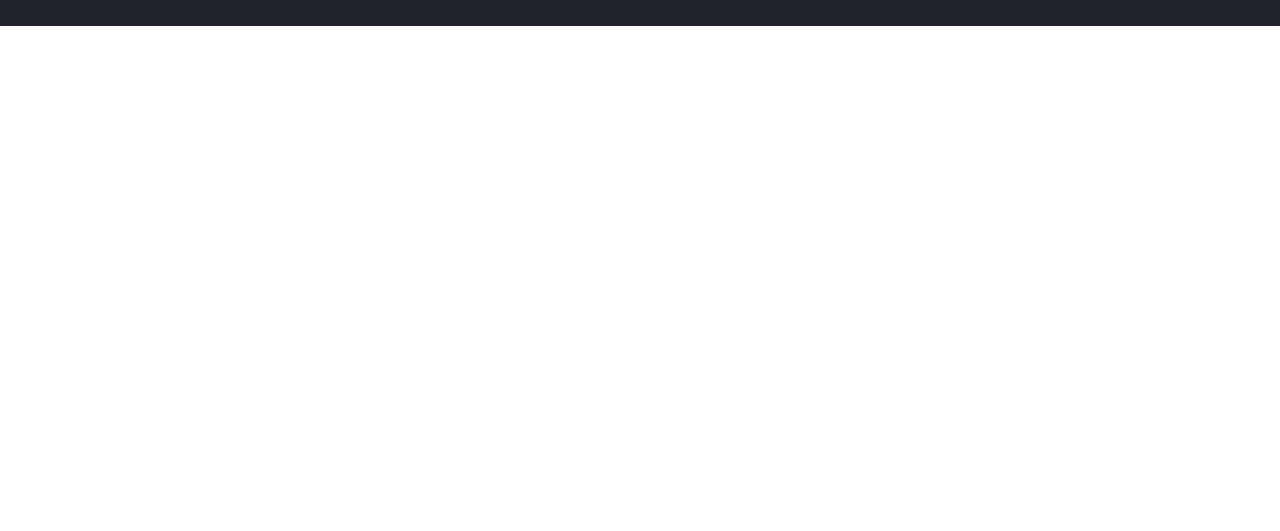
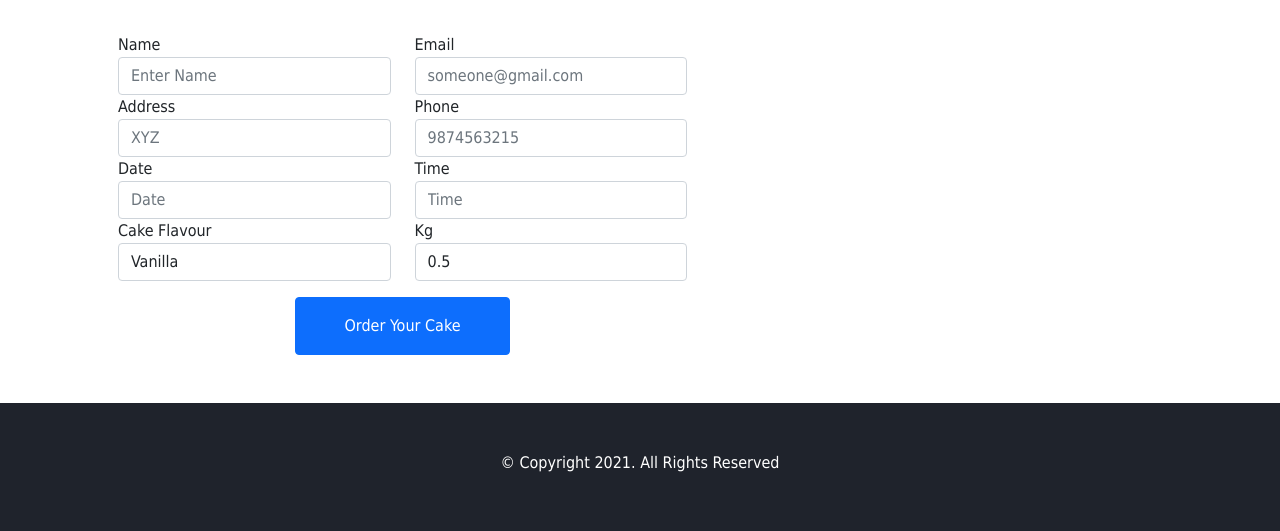
Before and after one commit to Nafi62742/Flour_To_Pastry, a plain HTML site: page Orders.html in a window 1280 px wide. Shown: the part 276-807 px from the top of the page. Drawn offline with Linux system fonts and the light colour scheme.

Commit message:
Orders Demo

```diff
--- a/Orders.html
+++ b/Orders.html
@@ -49,6 +49,106 @@
             </div>
             </div>
           </nav>
+
+
+
+          <div class="container">
+            <div class="row d-flex">
+                <div class="col-md-7 ftco-animate makereservation p-4 px-md-5 pb-md-5">
+                    <div class="heading-section ftco-animate mb-5 text-center">
+                        <span class="subheading">Order</span>
+                        <h2 class="mb-4">Your Cake</h2>
+                    </div>
+                    <form action="#">
+                        <div class="row">
+                            <div class="col-md-6">
+                                <div class="form-group">
+                                    <label for="">Name</label>
+                                    <input type="text" class="form-control" placeholder="Enter Name">
+                                </div>
+                            </div>
+                            <div class="col-md-6">
+                                <div class="form-group">
+                                    <label for="">Email</label>
+                                    <input type="email" class="form-control" placeholder="someone@gmail.com">
+                                </div>
+                            </div>
+                            <div class="col-md-6">
+                                <div class="form-group">
+                                    <label for="">Address</label>
+                                    <input type="text" class="form-control" placeholder="XYZ">
+                                </div>
+                            </div>
+                            <div class="col-md-6">
+                                <div class="form-group">
+                                    <label for="">Phone</label>
+                                    <input type="text" class="form-control" placeholder="9874563215">
+                                </div>
+                            </div>
+                            <div class="col-md-6">
+                                <div class="form-group">
+                                    <label for="">Date</label>
+                                    <input type="text" class="form-control" id="book_date" placeholder="Date">
+                                </div>
+                            </div>
+                            <div class="col-md-6">
+                                <div class="form-group">
+                                    <label for="">Time</label>
+                                    <input type="text" class="form-control" id="book_time" placeholder="Time">
+                                </div>
+                            </div>
+                            <div class="col-md-6">
+                                <div class="form-group">
+                                    <label for="">Cake Flavour</label>
+                                    <div class="select-wrap one-third">
+                                        <div class="icon"><span class="ios-ios-arrow-down"></span></div>
+                                        <select name="" id="" class="form-control">
+                                            <option value="">Vanilla</option>
+                                            <option value="">Chocolate</option>
+                                            <option value="">Blackforest</option>
+                                            <option value="">Blueberry</option>
+                                            <option value="">Mango</option>
+                                            <option value="">Strawberry</option>
+                                            <option value="">Butterscotch</option>
+                                            <option value="">Mudcake</option>
+                                            <option value="">Redvalvet</option>
+
+                                            <option value="">New York Style Baked Cheesecake</option>
+                                            <option value="">Japanese Cotton Cheesecake</option>
+                                        </select>
+                                    </div>
+
+                                </div>
+                            </div>
+                            <div class="col-md-6">
+                                <div class="form-group">
+                                    <label for="">Kg</label>
+                                    <div class="select-wrap one-third">
+                                        <div class="icon"><span class="ios-ios-arrow-down"></span></div>
+                                        <select name="" id="" class="form-control">
+                                            <option value="">0.5</option>
+                                            <option value="">1</option>
+                                            <option value="">1.5</option>
+                                            <option value="">2.5</option>
+                                            <option value="">5</option>
+                                            <option value="">10</option>
+                                            <option value="">Custom</option>
+                                        </select>
+                                    </div>
+                                </div>
+                            </div>
+                            <div class="col-md-12 mt-3">
+                                <div class="form-group text-center">
+                                    <input type="submit" value="Order Your Cake" class="btn btn-primary py-3 px-5">
+                                </div>
+                            </div>
+                        </div>
+                    </form>
+                </div>
+            </div>
+        </div>
+
+
           <footer>
             <p>&copy; Copyright 2021. All Rights Reserved</p>
           </footer>
```
